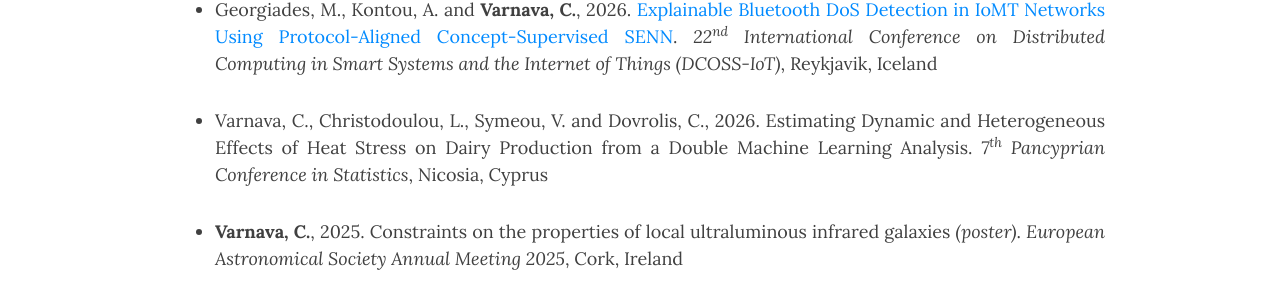
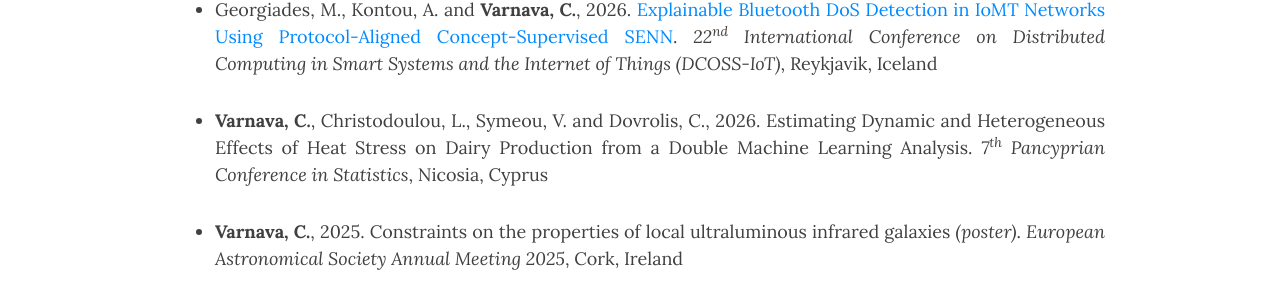
Before and after one commit to ch-var/ch-var.github.io, a Jekyll site: the page built from CV.html, in a window 1280 px wide and 900 px high, scrolled down 5725 px. Shown: the part 151-454 px from the top of the window. Built offline with Jekyll 4.4.1, drawn with Linux system fonts in a browser that asks for light colours; formulas are drawn with MathJax 3.

Commit message:
Update CV.html

```diff
--- a/CV.html
+++ b/CV.html
@@ -155,7 +155,7 @@ mathjax: true
 <p></p>
 <li class="responsive-margin">Georgiades, M., Kontou, A. and <b>Varnava, C.</b>, 2026. <a href="https://doi.org/10.1109/DCOSS-IoT69657.2026.00123">Explainable Bluetooth DoS Detection in IoMT Networks Using Protocol-Aligned Concept-Supervised SENN</a>. <i>22<sup>nd</sup> International Conference on Distributed Computing in Smart Systems and the Internet of Things (DCOSS-IoT)</i>, Reykjavik, Iceland</li>
 <p></p>
-<li class="responsive-margin"></b>Varnava, C.</b>, Christodoulou, L., Symeou, V. and Dovrolis, C., 2026. Estimating Dynamic and Heterogeneous Effects of Heat Stress on Dairy Production from a Double Machine Learning Analysis. <i>7<sup>th</sup> Pancyprian Conference in Statistics</i>, Nicosia, Cyprus</li>
+<li class="responsive-margin"><b>Varnava, C.</b>, Christodoulou, L., Symeou, V. and Dovrolis, C., 2026. Estimating Dynamic and Heterogeneous Effects of Heat Stress on Dairy Production from a Double Machine Learning Analysis. <i>7<sup>th</sup> Pancyprian Conference in Statistics</i>, Nicosia, Cyprus</li>
 <p></p>
 <li class="responsive-margin"><b>Varnava, C.</b>, 2025. Constraints on the properties of local ultraluminous infrared galaxies <i>(poster)</i>. <i>European Astronomical Society Annual Meeting 2025</i>, Cork, Ireland</li>
 <p></p>
```
